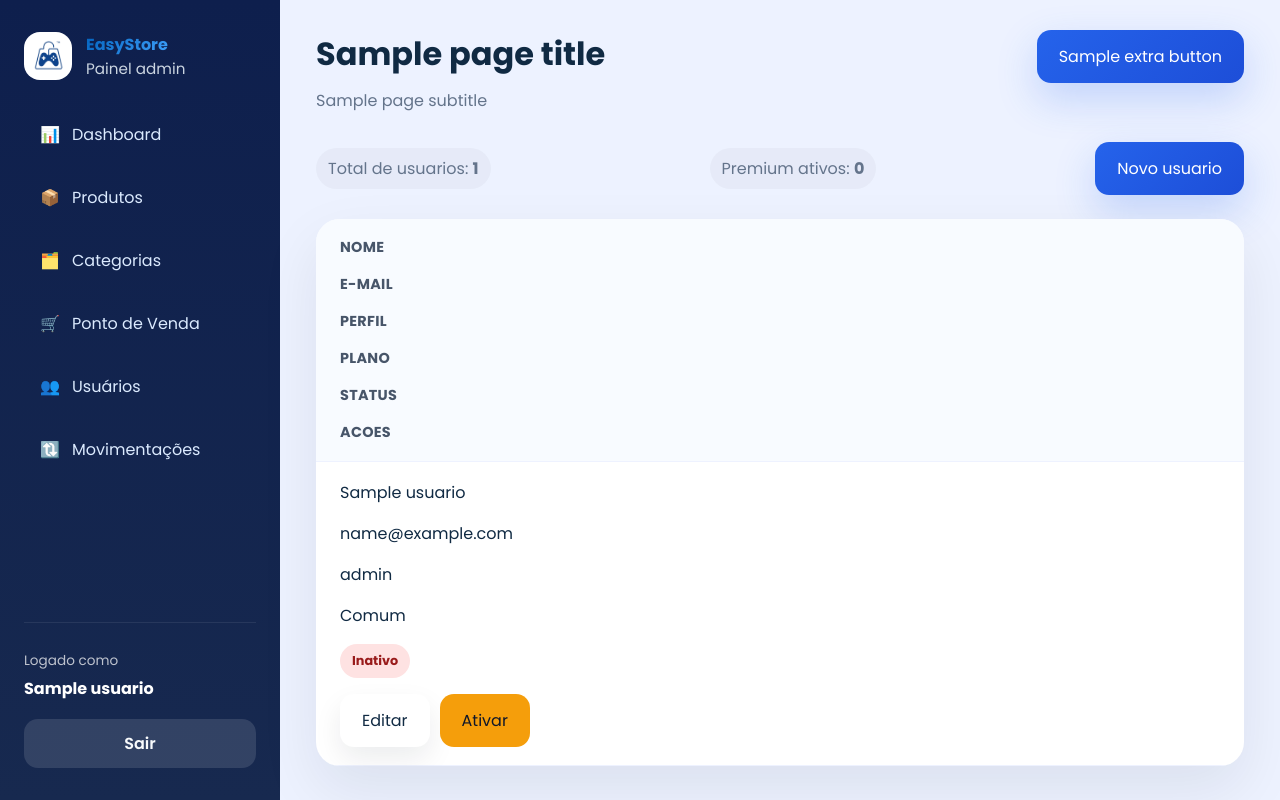
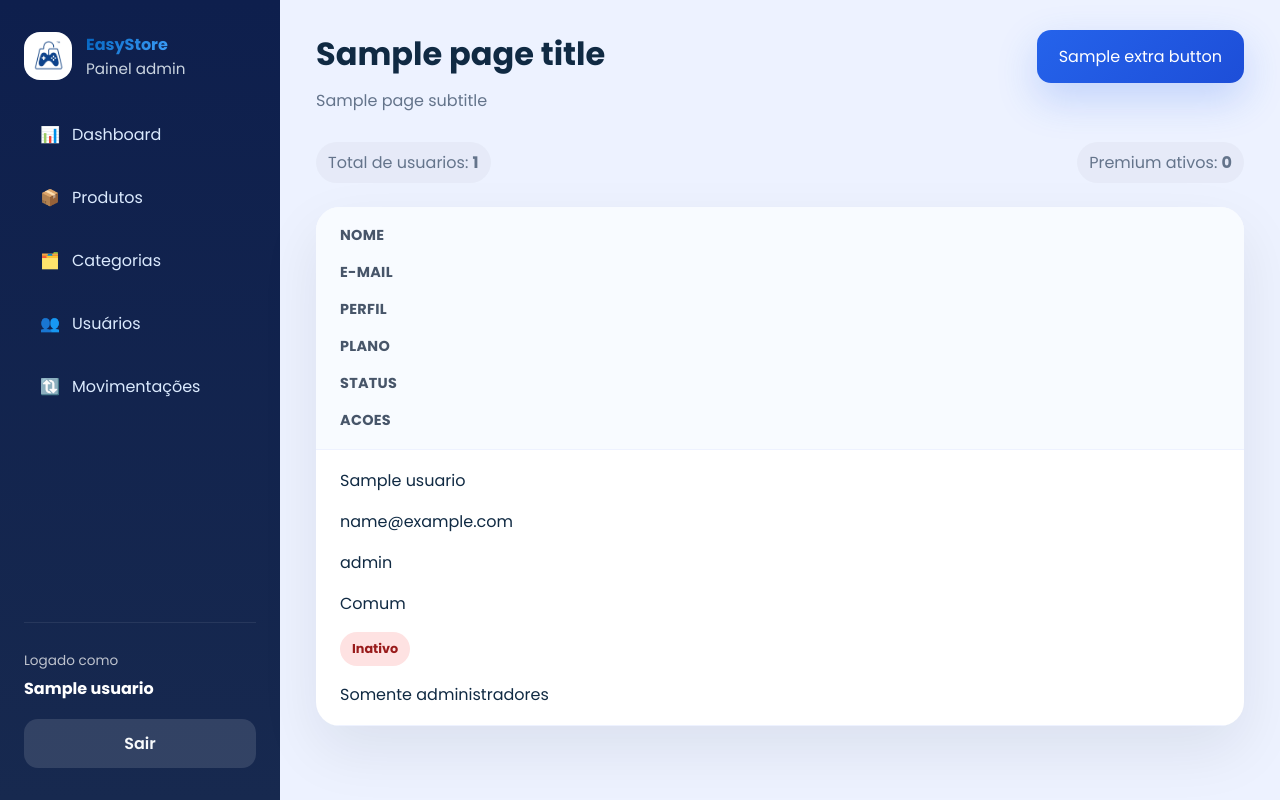
Before and after one commit to Easy-Store-Group/Gerenciamento-Estoque-Easy-Store, a FastAPI app: template app/templates/admin/usuarios.html in a window 1280 px wide. Run offline with FastAPI, Linux system fonts and the light colour scheme; the template is opened without the code that fills it: most values are stand-ins (such as "Sample title", 1, 10 or a date in 2020).

Commit message:
adiciona suporte a visualização de usuários e categorias para operadores, com tratamento de acesso

```diff
--- a/app/templates/admin/base.html
+++ b/app/templates/admin/base.html
@@ -24,14 +24,30 @@
         <a href="/admin" class="{% if active == 'home' %}active{% endif %}"><span>📊</span>Dashboard</a>
         <a href="/produtos" class="{% if active == 'produtos' %}active{% endif %}"><span>📦</span>Produtos</a>
         <a href="/categorias" class="{% if active == 'categorias' %}active{% endif %}"><span>🗂️</span>Categorias</a>
-        <a href="/admin/pos" class="{% if active == 'pos' %}active{% endif %}"><span>🛒</span>Ponto de Venda</a>
+        {% if usuario %}
+          {% if usuario is mapping %}
+            {% set role = usuario.get('role') %}
+            {% set logged_name = usuario.get('nome', usuario.get('sub', 'Usuário')) %}
+          {% else %}
+            {% set role = usuario.role %}
+            {% set logged_name = usuario.nome if usuario.nome else 'Usuário' %}
+          {% endif %}
+          {% if role == 'admin' %}
+            <a href="/admin/pos" class="{% if active == 'pos' %}active{% endif %}"><span>🛒</span>Ponto de Venda</a>
+          {% elif role == 'operador' %}
+            <a href="/pdv" class="{% if active == 'pos' %}active{% endif %}"><span>🛒</span>Ponto de Venda</a>
+          {% endif %}
+        {% else %}
+          {% set role = None %}
+          {% set logged_name = 'Usuário' %}
+        {% endif %}
         <a href="/usuarios" class="{% if active == 'usuarios' %}active{% endif %}"><span>👥</span>Usuários</a>
         <a href="/movimentacoes" class="{% if active == 'movimentacoes' %}active{% endif %}"><span>🔃</span>Movimentações</a>
       </nav>
 
       <div class="sidebar-footer">
         <div class="profile-card">
-          {% set logged_name = usuario.nome if usuario and usuario.nome else usuario.get('nome', usuario.get('sub', 'Usuário')) if usuario else 'Usuário' %}
+          {# logged_name já definido acima quando usuario existe #}
           <span>Logado como</span>
           <strong>{{ logged_name }}</strong>
         </div>
--- a/app/templates/admin/movimentacoes.html
+++ b/app/templates/admin/movimentacoes.html
@@ -17,6 +17,9 @@
     <button type="submit" class="btn btn-primary">Filtrar</button>
   </form>
   <span class="detail-pill">{{ movimentacoes|length }} registro(s)</span>
+  {% if extra_button and extra_button.href %}
+  <a href="{{ extra_button.href }}" class="btn btn-primary" style="margin-left:12px;">{{ extra_button.label }}</a>
+  {% endif %}
 </div>
 
 <div class="table-card movements-table">
--- a/app/templates/admin/produtos.html
+++ b/app/templates/admin/produtos.html
@@ -41,6 +41,8 @@
     <div>{{ produto.estoque_atual }}</div>
     <div>{{ produto.preco }}</div>
     <div class="actions">
+      {% set role = usuario.role if usuario is not mapping else usuario.get('role') if usuario else None %}
+      {% if role == 'admin' %}
       <a href="/produtos/{{ produto.id }}/editar" class="btn btn-secondary">Editar</a>
       {% if produto.ativo %}
       <form action="/produtos/{{ produto.id }}/desativar" method="post"><button type="submit" class="btn btn-warning">Desativar</button></form>
@@ -48,6 +50,9 @@
       <form action="/produtos/{{ produto.id }}/ativar" method="post"><button type="submit" class="btn btn-success">Ativar</button></form>
       {% endif %}
       <form action="/produtos/{{ produto.id }}/deletar" method="post"><button type="submit" class="btn btn-danger">Excluir</button></form>
+      {% else %}
+      <span class="muted">Ações administrativas ocultas</span>
+      {% endif %}
     </div>
   </div>
   {% endfor %}
--- a/app/templates/admin/usuarios.html
+++ b/app/templates/admin/usuarios.html
@@ -4,7 +4,9 @@
 <div class="table-actions">
   <div class="detail-pill">Total de usuarios: <strong>{{ usuarios|length }}</strong></div>
   <div class="detail-pill premium-count">Premium ativos: <strong>{{ usuarios|selectattr('cliente_perfil.is_associado')|selectattr('ativo')|list|length }}</strong></div>
+  {% if usuario and (usuario.role if usuario is not mapping else usuario.get('role')) == 'admin' %}
   <a href="/usuarios/novo" class="btn btn-primary">Novo usuario</a>
+  {% endif %}
 </div>
 
 <div class="table-card users-table">
@@ -16,24 +18,28 @@
     <div>Status</div>
     <div>Acoes</div>
   </div>
-  {% for usuario in usuarios %}
-  {% set premium_ativo = usuario.cliente_perfil and usuario.cliente_perfil.is_associado and usuario.ativo and usuario.cliente_perfil.ativo %}
+  {% for u in usuarios %}
+  {% set premium_ativo = u.cliente_perfil and u.cliente_perfil.is_associado and u.ativo and u.cliente_perfil.ativo %}
   <div class="table-row {% if premium_ativo %}premium-user{% endif %}">
-    <div>{{ usuario.nome }}</div>
-    <div>{{ usuario.email }}</div>
-    <div>{{ usuario.role }}</div>
+    <div>{{ u.nome }}</div>
+    <div>{{ u.email }}</div>
+    <div>{{ u.role }}</div>
     <div>
-      {% if usuario.cliente_perfil and usuario.cliente_perfil.is_associado %}
+      {% if u.cliente_perfil and u.cliente_perfil.is_associado %}
         <span class="plan-badge premium">Premium 10%</span>
         <small class="plan-note">{{ 'Apto ao desconto' if premium_ativo else 'Plano inativo' }}</small>
       {% else %}
         <span class="plan-badge standard">Comum</span>
       {% endif %}
     </div>
-    <div><span class="status-badge {% if usuario.ativo %}active{% else %}inactive{% endif %}">{{ 'Ativo' if usuario.ativo else 'Inativo' }}</span></div>
+    <div><span class="status-badge {% if u.ativo %}active{% else %}inactive{% endif %}">{{ 'Ativo' if u.ativo else 'Inativo' }}</span></div>
     <div class="actions">
-      <a href="/usuarios/{{ usuario.id }}/editar" class="btn btn-secondary">Editar</a>
-      <form action="/usuarios/{{ usuario.id }}/toggle-ativo" method="post"><button type="submit" class="btn btn-warning">{% if usuario.ativo %}Desativar{% else %}Ativar{% endif %}</button></form>
+      {% if usuario and (usuario.role if usuario is not mapping else usuario.get('role')) == 'admin' %}
+      <a href="/usuarios/{{ u.id }}/editar" class="btn btn-secondary">Editar</a>
+      <form action="/usuarios/{{ u.id }}/toggle-ativo" method="post"><button type="submit" class="btn btn-warning">{% if u.ativo %}Desativar{% else %}Ativar{% endif %}</button></form>
+      {% else %}
+      <span class="muted">Somente administradores</span>
+      {% endif %}
     </div>
   </div>
   {% endfor %}
--- a/app/templates/admin/vendas.html
+++ b/app/templates/admin/vendas.html
@@ -10,7 +10,12 @@
       <p class="subtitle">Histórico de vendas e operações de caixa</p>
     </div>
     <div class="vendas-actions">
+      {% set role = usuario.role if usuario is not mapping else usuario.get('role') if usuario else None %}
+      {% if role == 'admin' %}
       <a href="/admin/pos" style="background: linear-gradient(90deg,#157ED3,#1967A7);" class="btn-small btn-primary">Nova venda</a>
+      {% elif role == 'operador' %}
+      <a href="/pdv" style="background: linear-gradient(90deg,#157ED3,#1967A7);" class="btn-small btn-primary">Nova venda</a>
+      {% endif %}
     </div>
   </div>
 
--- a/app/templates/index.html
+++ b/app/templates/index.html
@@ -15,7 +15,8 @@
                 <span class="logo-text">EasyStore</span>
             </div>
             <div class="navbar-buttons">
-                {% if usuario and usuario.get('role') == 'cliente' %}
+                {% set role = usuario.role if usuario is not mapping else usuario.get('role') if usuario else None %}
+                {% if role == 'cliente' %}
                 <a href="/cliente" class="nav-btn nav-login">Minha área</a>
                 {% else %}
                 <a href="/auth/register" class="nav-btn nav-signup">Cadastre-se</a>
--- a/app/templates/produtos_publicos.html
+++ b/app/templates/produtos_publicos.html
@@ -21,7 +21,8 @@
             </nav>
 
             <div class="public-actions">
-                {% if usuario and usuario.get('role') == 'cliente' %}
+                {% set role = usuario.role if usuario is not mapping else usuario.get('role') if usuario else None %}
+                {% if role == 'cliente' %}
                 <a href="/cliente" class="btn btn-outline">Minha area</a>
                 {% else %}
                 <a href="/auth/login" class="btn btn-outline">Login</a>
```
Also changed, not shown: app/controllers/admin_controller.py (+9 -3 lines), app/controllers/categoria_controller.py (+9 -3 lines), app/controllers/movimentacao_controller.py (+10 -3 lines), app/templates/admin/categorias.html (+7 -0 lines), app/templates/cliente/base.html (+9 -1 lines), loja.db.
